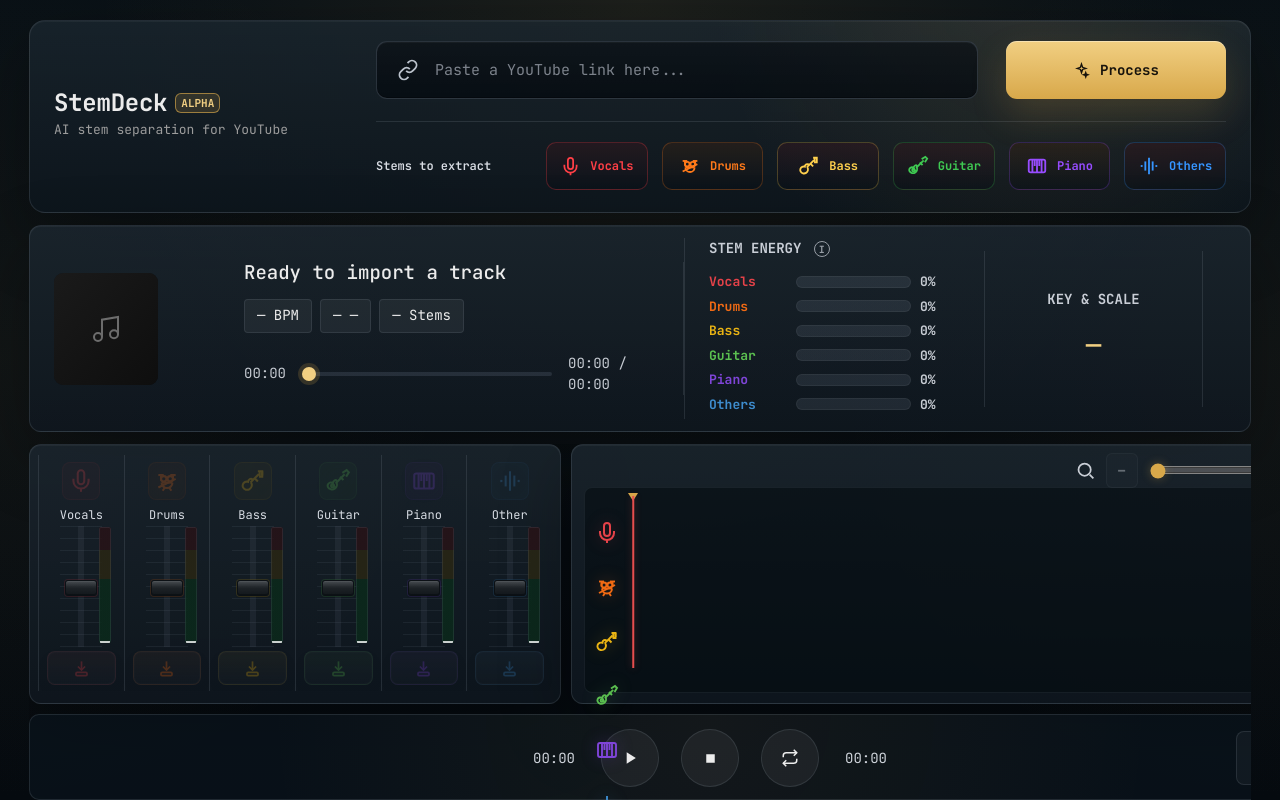
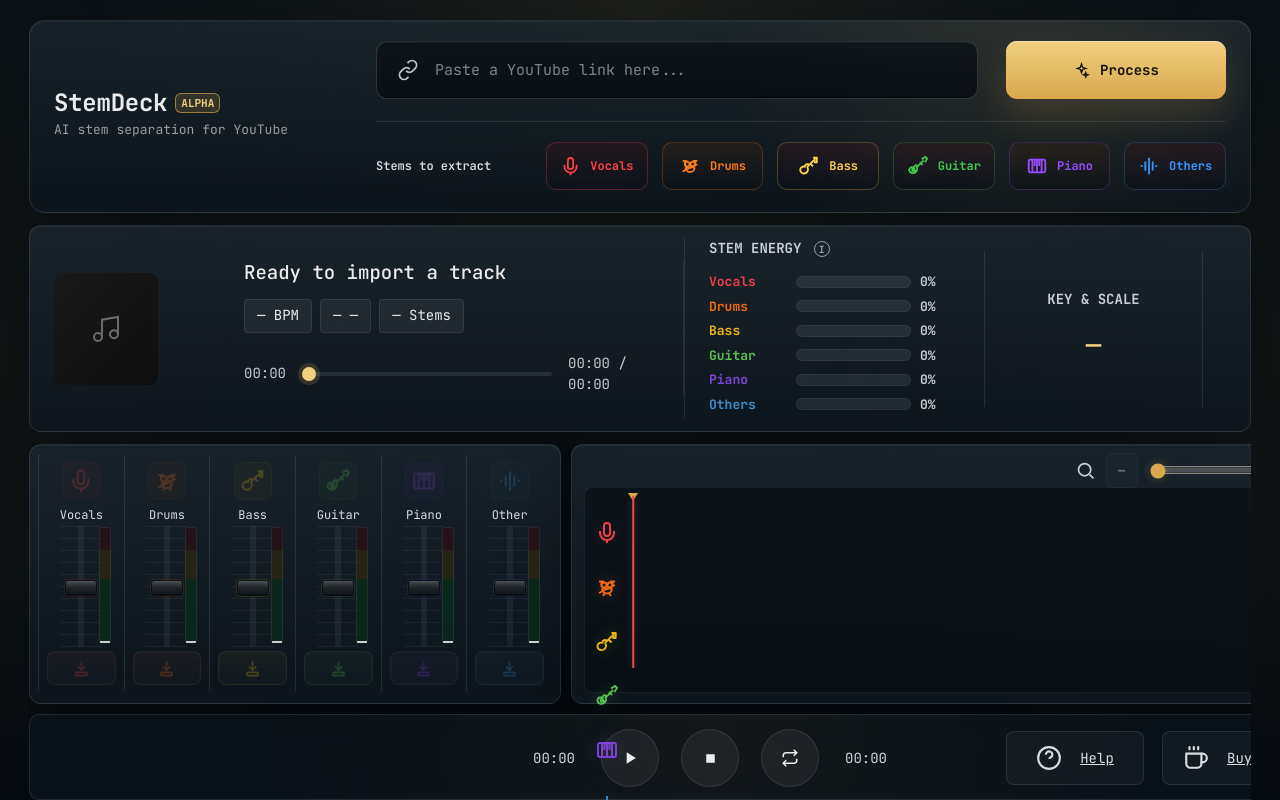
Before and after one commit to edperch/anystemdeck, a plain HTML site: page static/index.html in a window 1280 px wide. Drawn offline with Linux system fonts and the light colour scheme.

Commit message:
feat: add Buy Me A Coffee link in README and studio footer (#3)

```diff
--- a/static/index.html
+++ b/static/index.html
@@ -385,6 +385,16 @@
               </svg>
               <span>Help</span>
             </a>
+            <a class="footer-btn" href="https://buymeacoffee.com/tha.les" target="_blank" rel="noopener noreferrer">
+              <svg viewBox="0 0 24 24" width="26" height="26" fill="none" stroke="currentColor" stroke-width="2" stroke-linecap="round" stroke-linejoin="round" aria-hidden="true">
+                <path d="M17 8h1a4 4 0 0 1 0 8h-1"></path>
+                <path d="M3 8h14v9a4 4 0 0 1-4 4H7a4 4 0 0 1-4-4z"></path>
+                <line x1="6" y1="2" x2="6" y2="4"></line>
+                <line x1="10" y1="2" x2="10" y2="4"></line>
+                <line x1="14" y1="2" x2="14" y2="4"></line>
+              </svg>
+              <span>Buy me a coffee</span>
+            </a>
           </div>
         </footer>
       </div>
```
Also changed, not shown: README.md.
